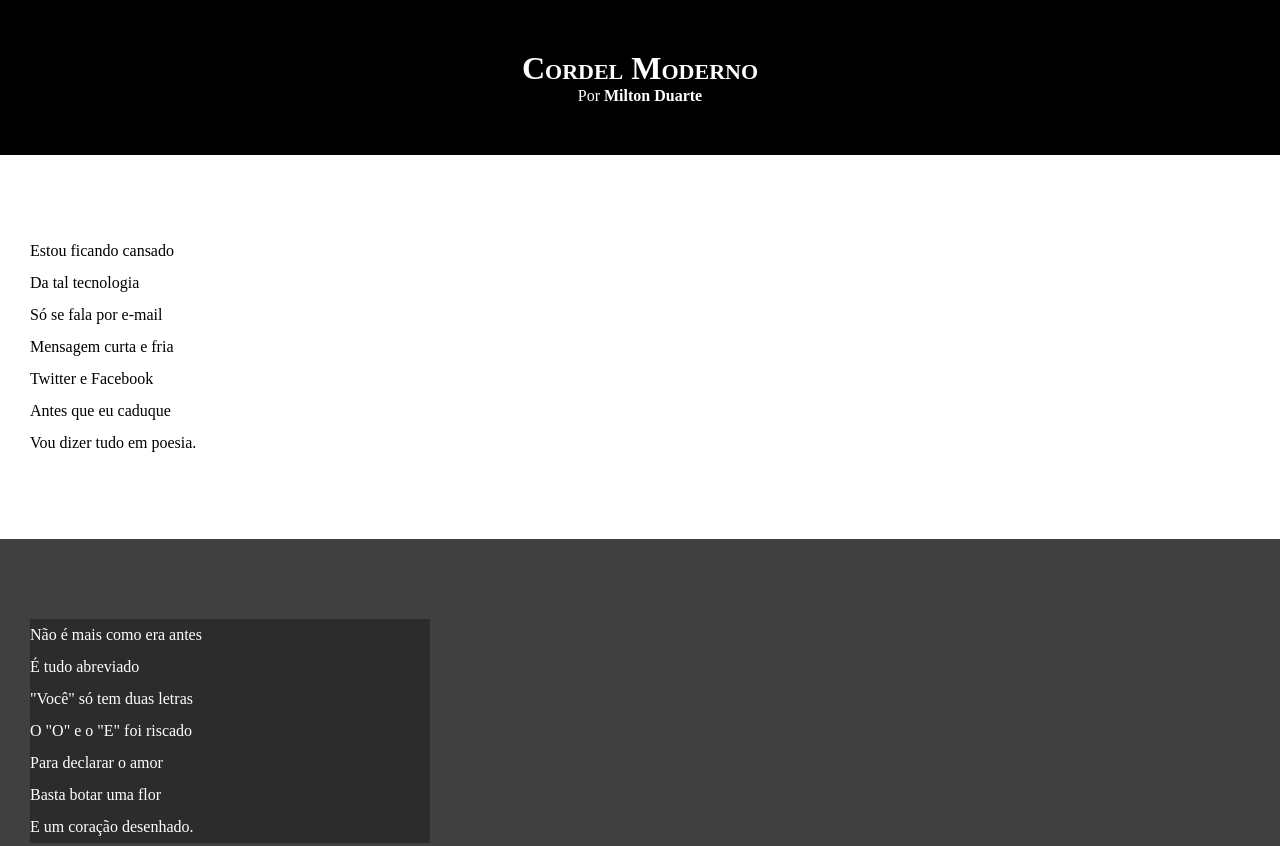
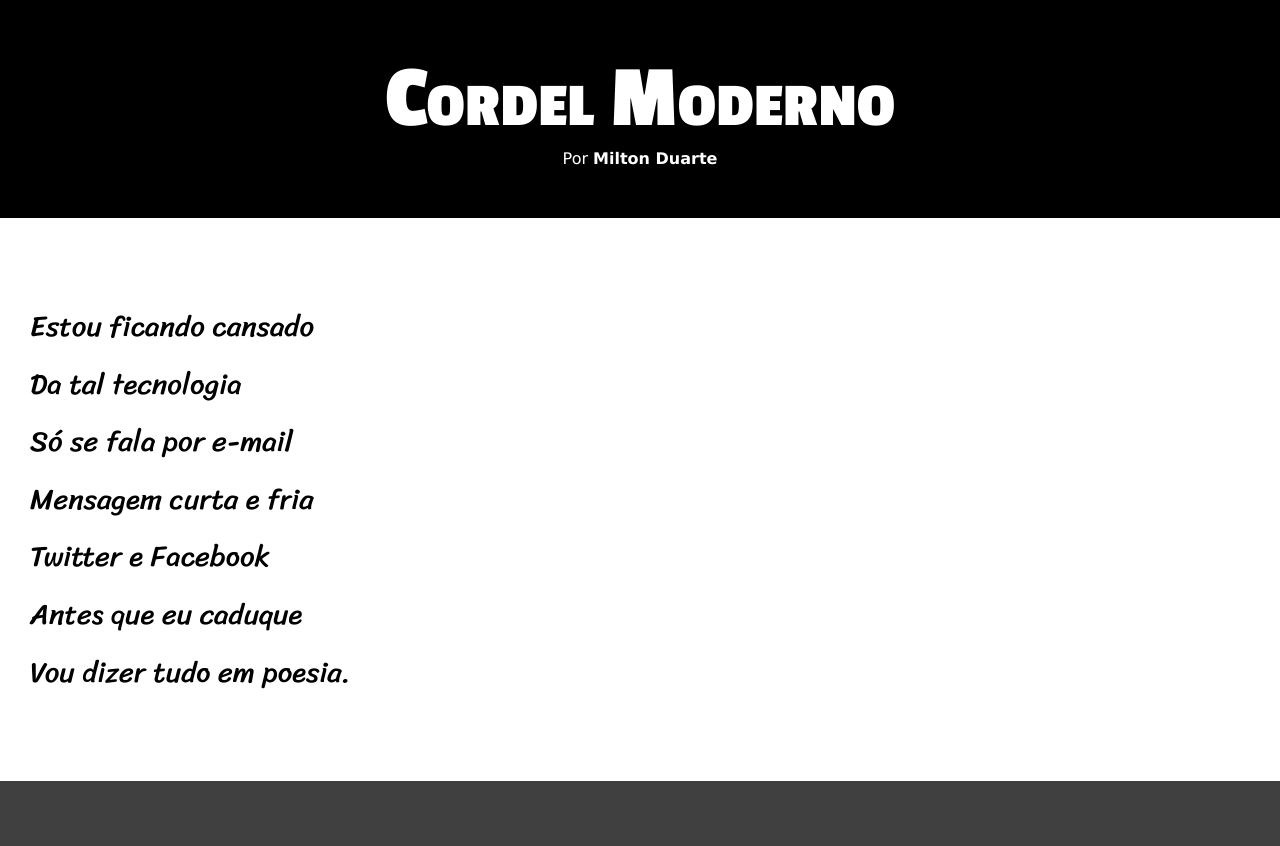
Before and after one commit to luizzvitor/html---css, a plain HTML site: page desafio/d012/index.html in a window 1280 px wide. Shown: the top 846 px of the page. Drawn offline with Linux system fonts and the light colour scheme.

Commit message:
atualização de estilos

```diff
--- a/desafio/d012/style.css
+++ b/desafio/d012/style.css
@@ -1,4 +1,12 @@
 @charset "UTF-8";
+
+@import url('https://fonts.googleapis.com/css2?family=Passion+One:wght@400;700;900&family=Sriracha&display=swap');
+
+:root {
+    --fonte1: Verdana, Geneva,Tahoma, sans-serif;
+    --fonte2: 'Passion One', cursive;
+    --fonte3: 'Sriracha', cursive;
+}
 
 * {
     margin: 0px;
@@ -8,6 +16,7 @@
 html, body {
     min-height: 100vh;
     background-color: darkgray;
+    font-family: var(--fonte1);
 }
 
 header {
@@ -19,6 +28,8 @@ header {
 header > h1 {
     padding-top: 50px;
     font-variant: small-caps;
+    font-family: var(--fonte2);
+    font-size: 7vw;
 }
 
 header > p {
@@ -39,6 +50,8 @@ section {
     padding-bottom: 10vh;
     line-height: 2em;
     padding-left: 30px;
+    font-family: var(--fonte3);
+    font-size: 1.8em;
 }
 
 section.normal {
@@ -52,7 +65,8 @@ section.imagem {
 }
 
 section.imagem > p {
-    width: 400px;
+    display: inline-block;
+    padding: 6px;
     background-color: rgba(0, 0, 0, 0.308);
 }
 
```
